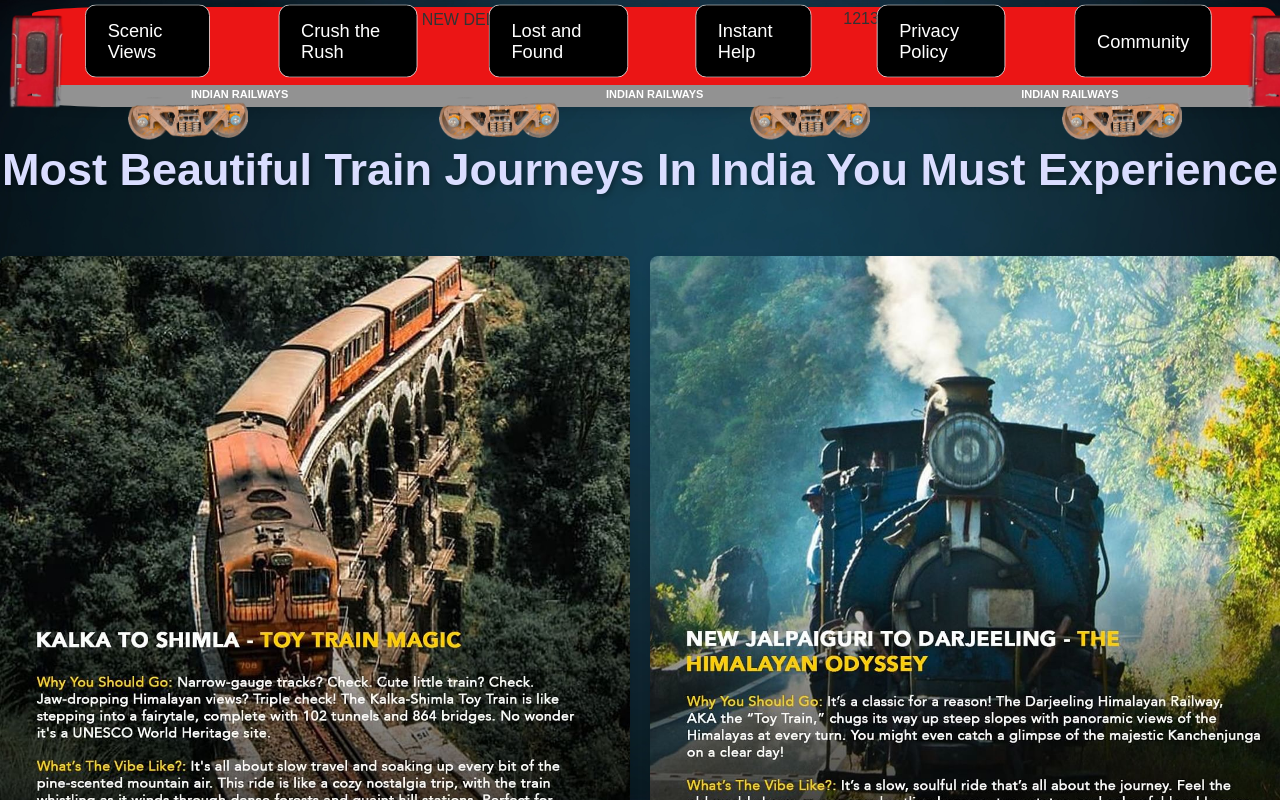
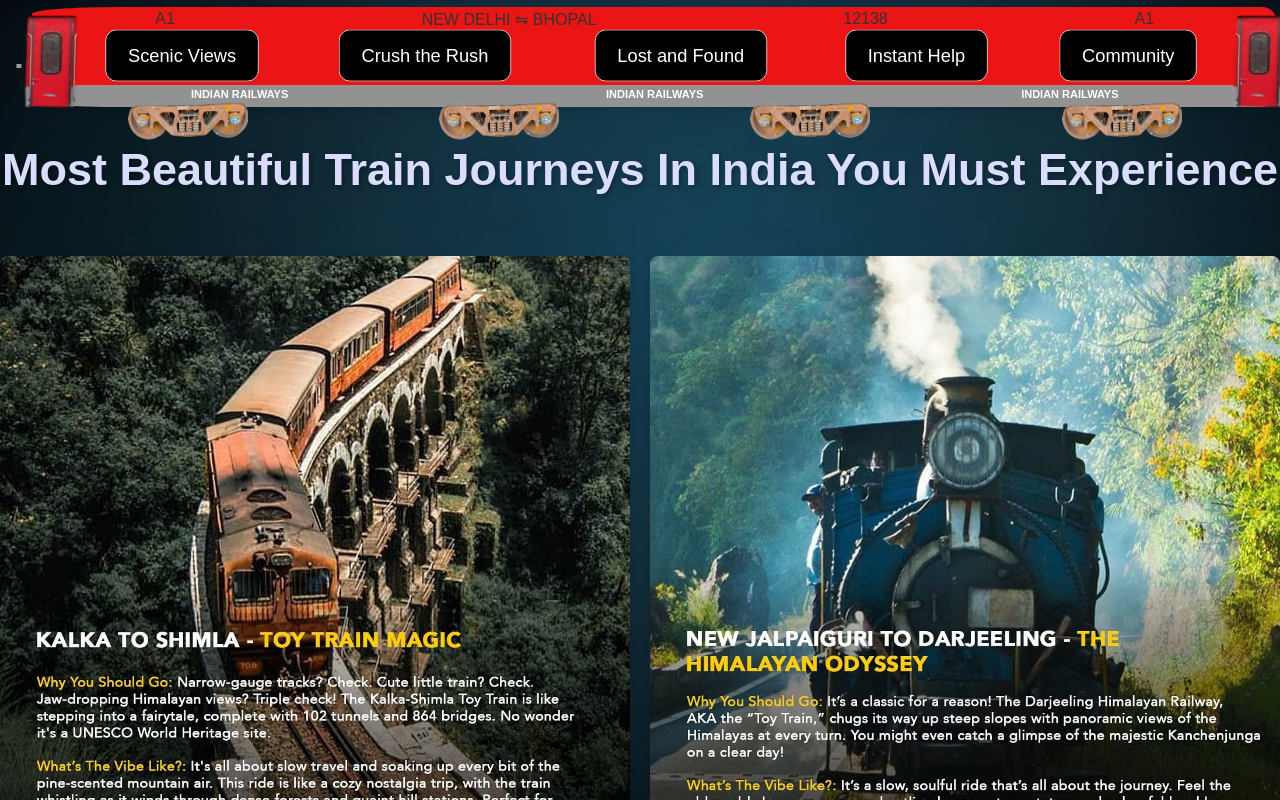
Before and after one commit to sudhanshu0716/train-journey-frontend, a React (Vite) app: page /main-menu in a window 1280 px wide. Built offline with nearby package versions, Linux system fonts and the light colour scheme; a web font is replaced by a local one.

Commit message:
updated main menu.jsx (footer ->priyansh)

```diff
--- a/src/components/MainMenu/MainMenu.jsx
+++ b/src/components/MainMenu/MainMenu.jsx
@@ -16,6 +16,7 @@ import { FaInstagram } from "react-icons/fa6";
 import { FaLinkedin } from "react-icons/fa";
 import { BiLogoGmail } from "react-icons/bi";
 import { FaGithub } from "react-icons/fa";
+
 
 const images = [image1, image2, image3, image4, image5, image6];
 
@@ -55,12 +56,7 @@ const MainMenu = () => {
               <span className="underline"></span>
             </Link>
           </li>
-          <li className="nav-item">
-            <Link to="/privacy-and-policies">
-              Privacy Policy
-              <span className="underline"></span>
-            </Link>
-          </li>
+
           <li className="nav-item">
             <Link to="/community-section">
               Community
@@ -130,7 +126,14 @@ const MainMenu = () => {
             <FaGithub />
           </a>
         </div>
+        <div>
+        <div className="mmfoot-links">
+          <Link to="/about" className="mmfoot-link">About Us</Link>
+          <Link to="/privacy-policy" className="mmfoot-link">Privacy Policy</Link>
+          <Link to="/feedback" className="mmfoot-link">Feedback</Link>
+        </div>
         <h4 className="mmcopyr">2024 © SUDHANSHU, All Rights Reserved</h4>
+        </div>
       </div>
     </div>
   );
```
